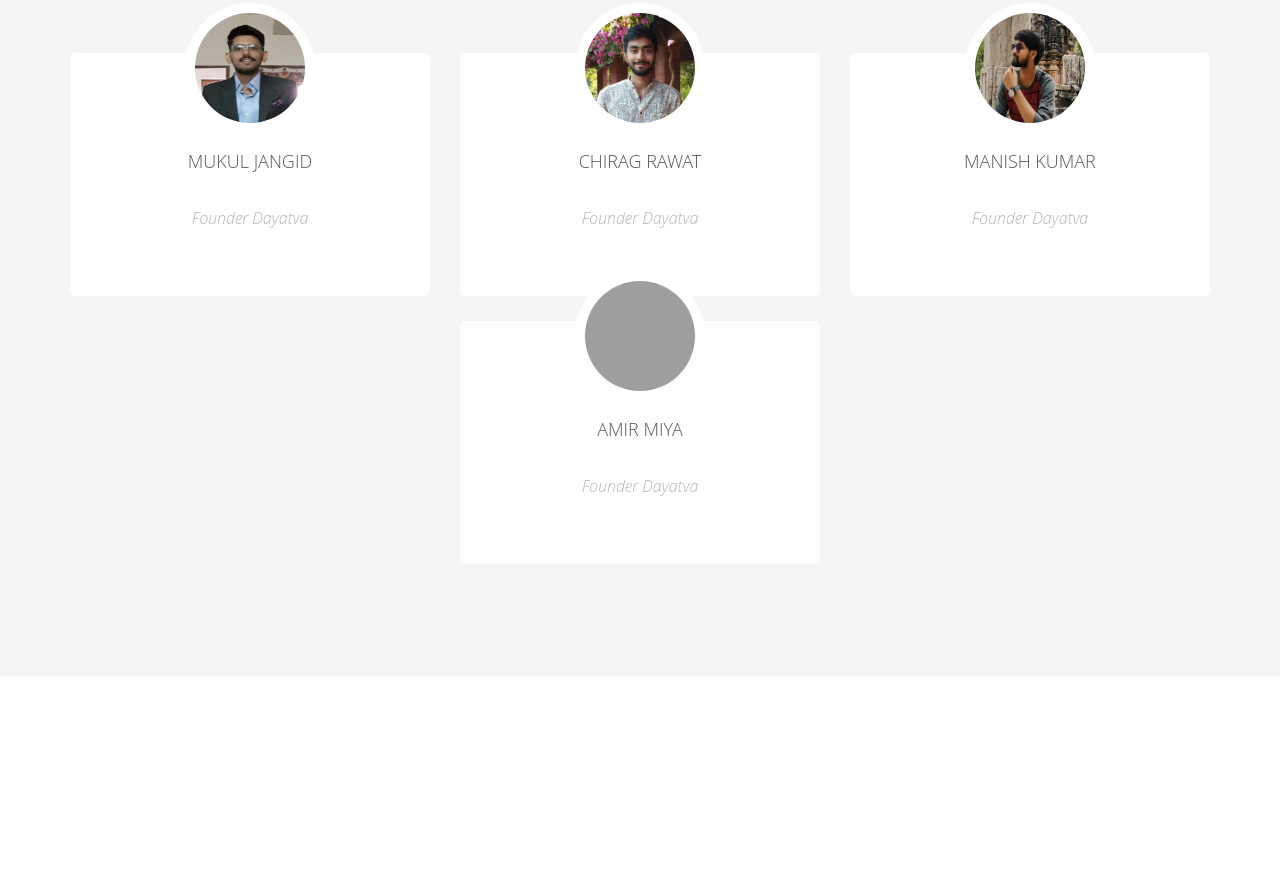
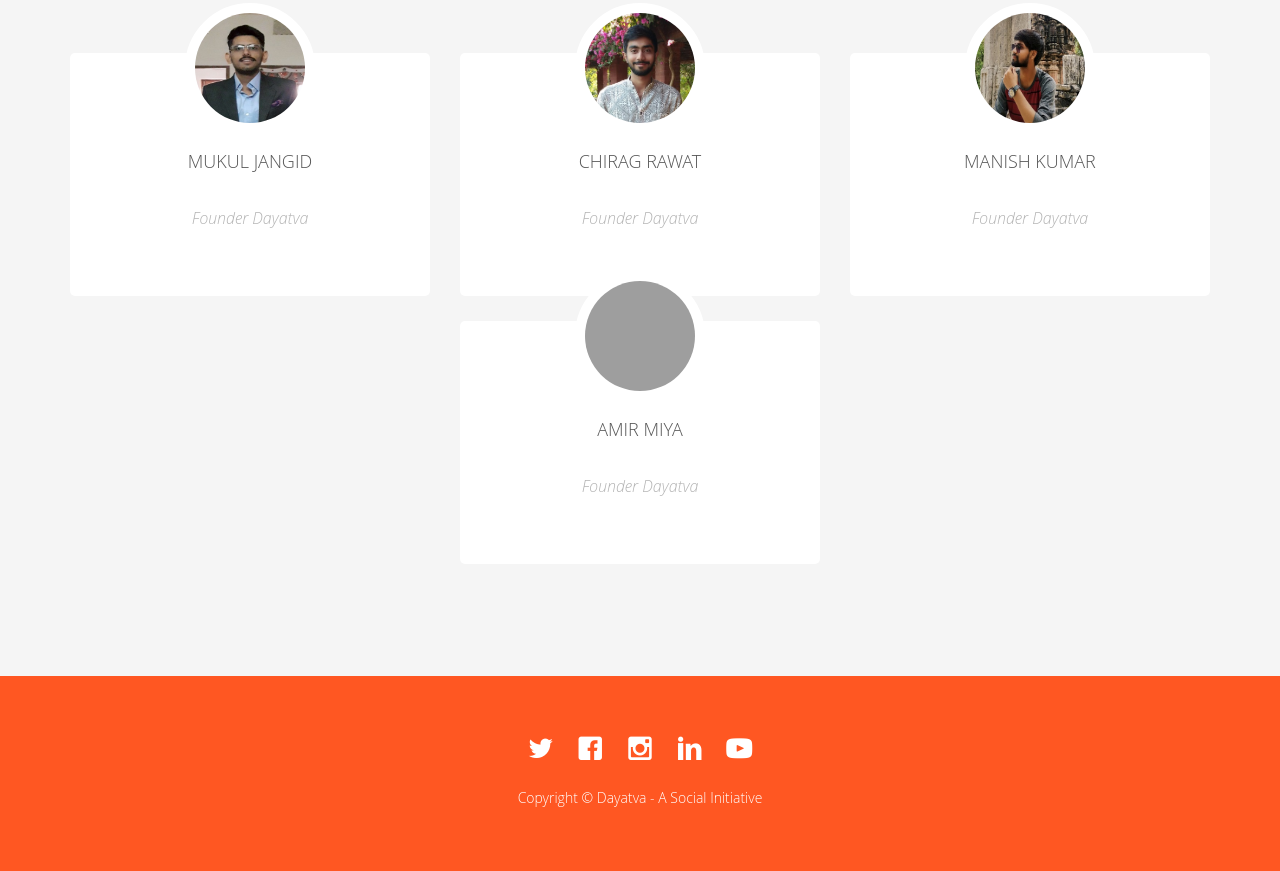
Before and after one commit to divyansh0908/dayatvaWebsite, a plain HTML site: page index.html in a window 1280 px wide. Shown: the part 3444-4315 px from the top of the page. Before the commit the page ends 4120 px from the top, so only its background shows below. Drawn offline with Linux system fonts and the light colour scheme; grey boxes are pictures that could not be loaded; files whose address does not match are found by name.

Commit message:
added footer to home page

```diff
--- a/index.html
+++ b/index.html
@@ -453,6 +453,7 @@
 					</div>
 
 				</div>
+
 			</div>
 		</div>
 		<!-- fh5co-content-section -->
@@ -468,7 +469,24 @@
 
 
 		<!-- fh5co-blog-section -->
-
+		 <footer>
+			<div id="footer">
+				<div class="container">
+					<div class="row">
+						<div class="col-md-6 col-md-offset-3 text-center">
+							<p class="fh5co-social-icons">
+								<a href="https://twitter.com/dayatva?s=08"><i class="icon-twitter2"></i></a>
+								<a href="https://www.facebook.com/DayatvaIITRAM/"><i class="icon-facebook2"></i></a>
+								<a href="https://www.instagram.com/dayatva_iitram/"><i class="icon-instagram"></i></a>
+								<a href="https://www.linkedin.com/company/dayatvaiitram/" class="grow"><i class="icon-linkedin2"></i></a>
+								<a href="https://www.youtube.com/channel/UCj-aVkE9xDbtGGwUgswXmpQ"><i class="icon-youtube"></i></a>
+							</p>
+							<p align="text-center">Copyright © Dayatva - A Social Initiative</p>
+						</div>
+					</div>
+				</div>
+			</div>
+		</footer>
 
 
 	</div>
```
